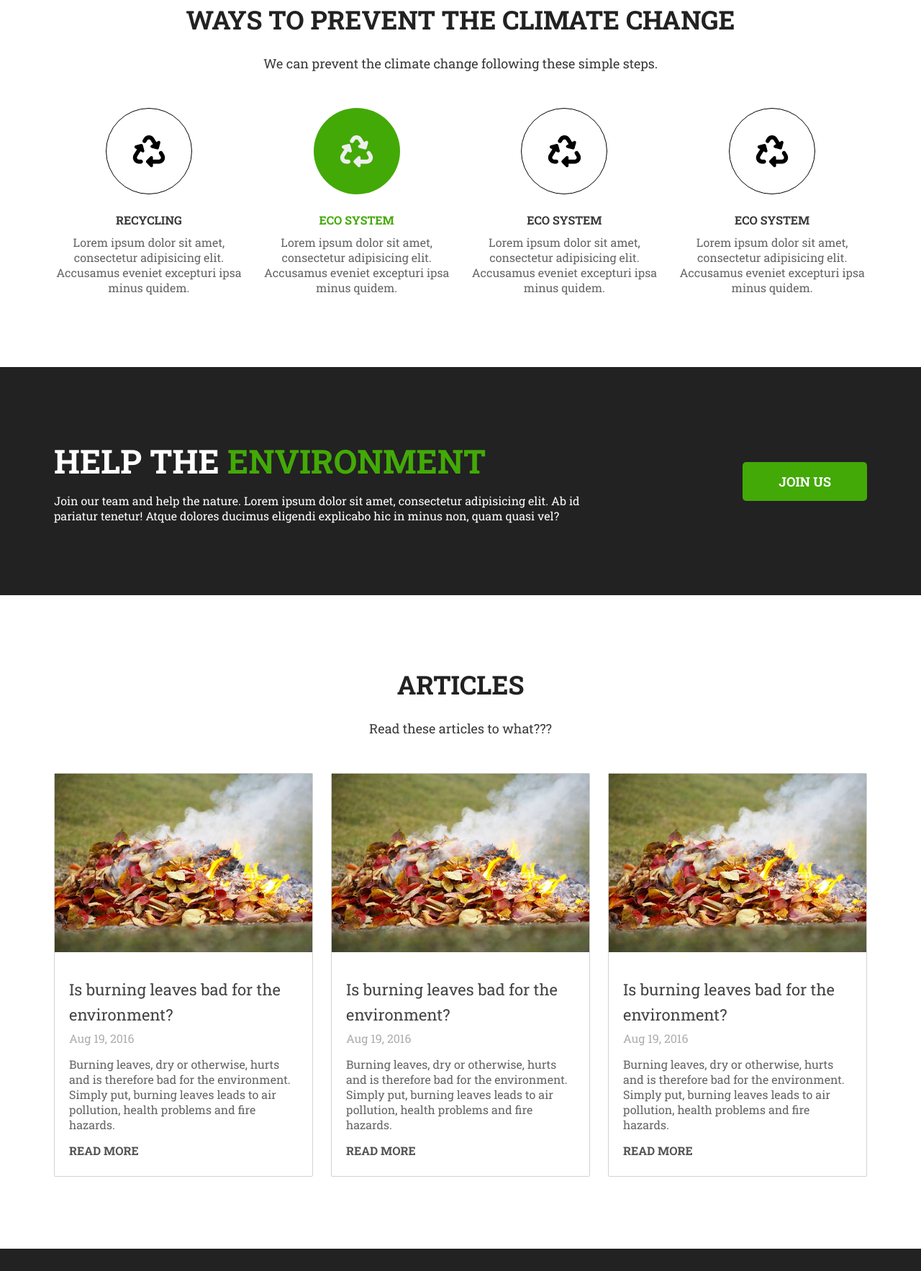
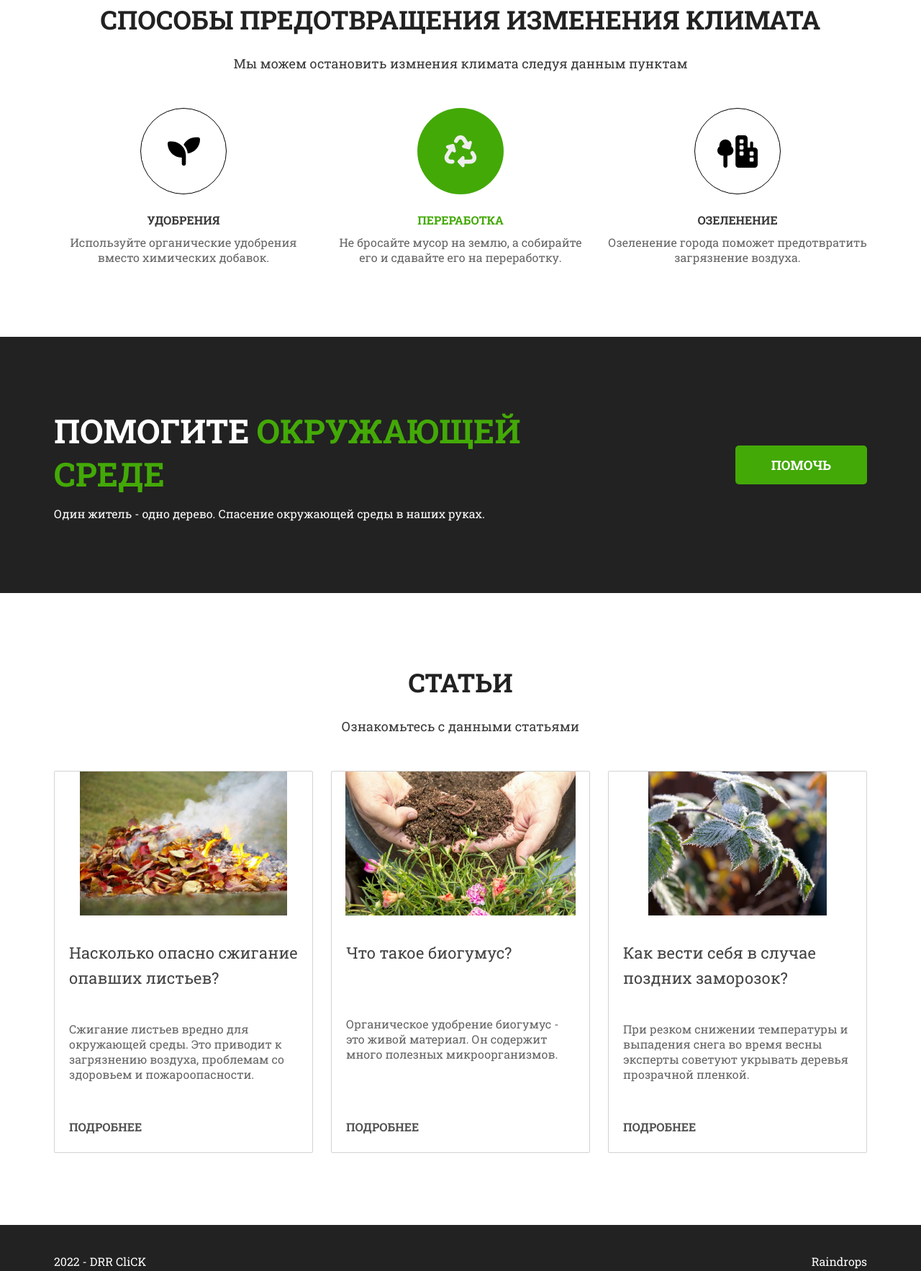
Before and after one commit to cerealexperiments/climate-landing, a plain HTML site: page index.html in a window 1280 px wide. Shown: the part 945-2711 px from the top of the page at 72% size. Drawn offline with Linux system fonts and the light colour scheme.

Commit message:
Add files via upload

```diff
--- a/index.html
+++ b/index.html
@@ -13,62 +13,46 @@
 </head>
 <body>
     <header class="header">
-        <div class="wrapper header__wrapper"><h1 class="header__logo">Climate</h1>
-            <nav class="navigation">
-                <p class="navigation__link">Prevent</p>
-                <p class="navigation__link">Something</p>
-            </nav>
+        <div class="wrapper header__wrapper"><h1 class="header__logo">CliCK</h1>
         </div>
     </header>
     <section class="hero">
         <div class="wrapper hero__wrapper">
             <h2 class="hero__heading">
-                <span class="hero__separate">Prevent</span> the climate change
+                <span class="hero__separate">Предотвращение</span>изменения климата
             </h2>
-            <p class="hero__text">Lorem ipsum dolor sit amet, consectetur adipisicing elit.</p>
+            <p class="hero__text">Что делать при измнении климата</p>
         </div>
     </section>
 
     <section class="prevent">
         <div class="wrapper prevent__wrapper"><h3 class="subheading prevent__subheading">
-            Ways to prevent the climate change
+            Способы предотвращения изменения климата
         </h3>
-            <p class="prevent__text">We can prevent the climate change following these simple steps.</p>
+            <p class="prevent__text">Мы можем остановить измнения климата следуя данным пунктам</p>
             <div class="steps">
                 <div class="step">
                     <div class="step__icon-box">
-                        <img src="img/recycle.svg" alt="step icon" class="step__icon">
+                        <img src="img/seedling.svg" alt="step icon" class="step__icon">
                     </div>
-                    <p class="step__title">Recycling</p>
-                    <div class="step__description">Lorem ipsum dolor sit amet, consectetur adipisicing elit. Accusamus
-                        eveniet excepturi ipsa minus quidem.
+                    <p class="step__title">Удобрения</p>
+                    <div class="step__description">Используйте органические удобрения вместо химических добавок.
                     </div>
                 </div>
                 <div class="step step--active">
                     <div class="step__icon-box">
                         <img src="img/recycle.svg" alt="step icon" class="step__icon">
                     </div>
-                    <p class="step__title">Eco system</p>
-                    <div class="step__description">Lorem ipsum dolor sit amet, consectetur adipisicing elit. Accusamus
-                        eveniet excepturi ipsa minus quidem.
+                    <p class="step__title">Переработка</p>
+                    <div class="step__description">Не бросайте мусор на землю, а собирайте его и сдавайте его на переработку.
                     </div>
                 </div>
                 <div class="step">
                     <div class="step__icon-box">
-                        <img src="img/recycle.svg" alt="step icon" class="step__icon">
+                        <img src="img/tree.svg" alt="step icon" class="step__icon">
                     </div>
-                    <p class="step__title">Eco system</p>
-                    <div class="step__description">Lorem ipsum dolor sit amet, consectetur adipisicing elit. Accusamus
-                        eveniet excepturi ipsa minus quidem.
-                    </div>
-                </div>
-                <div class="step">
-                    <div class="step__icon-box">
-                        <img src="img/recycle.svg" alt="step icon" class="step__icon">
-                    </div>
-                    <p class="step__title">Eco system</p>
-                    <div class="step__description">Lorem ipsum dolor sit amet, consectetur adipisicing elit. Accusamus
-                        eveniet excepturi ipsa minus quidem.
+                    <p class="step__title">Озеленение</p>
+                    <div class="step__description">Озеленение города поможет предотвратить загрязнение воздуха.
                     </div>
                 </div>
             </div>
@@ -78,46 +62,42 @@
     <section class="help">
         <div class="wrapper help__wrapper">
             <div class="help__content">
-                <h3 class="help__heading">Help the <span class="highlighted">environment</span></h3>
-                <p class="help__text">Join our team and help the nature. Lorem ipsum dolor sit amet, consectetur
-                    adipisicing elit. Ab id pariatur tenetur! Atque dolores ducimus eligendi explicabo hic in minus non, quam quasi vel?</p>
+                <h3 class="help__heading">Помогите<span class="highlighted">окружающей среде</span></h3>
+                <p class="help__text">Один житель - одно дерево. Спасение окружающей среды в наших руках. </p>
             </div>
-            <a href="#" class="button help__button">Join us</a>
+            <a href="#" class="button help__button">помочь</a>
         </div>
     </section>
 
     <section class="articles">
         <div class="wrapper articles__wrapper">
-            <h3 class="subheading articles__subheading">articles</h3>
-            <p class="articles__text">Read these articles to what???</p>
+            <h3 class="subheading articles__subheading">Статьи</h3>
+            <p class="articles__text">Ознакомьтесь с данными статьями</p>
             <div class="articles__content">
                 <div class="article">
                     <img src="img/burning-leaves.jpg" alt="article image" class="article__image">
                     <div class="article__body">
-                        <p class="article__title">Is burning leaves bad for the environment?</p>
-                        <p class="article__date">Aug 19, 2016</p>
-                        <p class="article__text">Burning leaves, dry or otherwise, hurts and is therefore bad for the environment. Simply put, burning leaves leads to air pollution, health problems and fire hazards.
+                        <p class="article__title">Насколько опасно сжигание опавших листьев?</p>
+                        <p class="article__text">Сжигание листьев вредно для окружающей среды. Это приводит к загрязнению воздуха, проблемам со здоровьем и пожароопасности.
                         </p>
-                        <a href="#" class="button button--colorless">read more</a>
+                        <a href="https://www.conserve-energy-future.com/burning-leaves-bad-for-environment.php" class="button button--colorless">подробнее</a>
                     </div>
                 </div>
                 <div class="article">
-                    <img src="img/burning-leaves.jpg" alt="article image" class="article__image">
+                    <img src="img/rr.jpg" alt="article image" class="article__image">
                     <div class="article__body">
-                        <p class="article__title">Is burning leaves bad for the environment?</p>
-                        <p class="article__date">Aug 19, 2016</p>
-                        <p class="article__text">Burning leaves, dry or otherwise, hurts and is therefore bad for the environment. Simply put, burning leaves leads to air pollution, health problems and fire hazards.
+                        <p class="article__title">Что такое биогумус?</p>
+                        <p class="article__text">Органическое удобрение биогумус - это живой материал. Он содержит много полезных микроорганизмов.
                         </p>
-                        <a href="#" class="button button--colorless">read more</a>
+                        <a href="https://cyberleninka.ru/article/n/biogumus-rezerv-povysheniya-effektivnosti-selskogo-hozyaystva" class="button button--colorless">подробнее</a>
                     </div>
                 </div>
                 <div class="article">
-                    <img src="img/burning-leaves.jpg" alt="article image" class="article__image">
+                    <img src="img/freeze.jpeg" alt="article image" class="article__image">
                     <div class="article__body">
-                        <p class="article__title">Is burning leaves bad for the environment?</p>
-                        <p class="article__date">Aug 19, 2016</p>
-                        <p class="article__text">Burning leaves, dry or otherwise, hurts and is therefore bad for the environment. Simply put, burning leaves leads to air pollution, health problems and fire hazards.</p>
-                        <a href="#" class="button button--colorless">read more</a>
+                        <p class="article__title">Как вести себя в случае поздних заморозок?</p>
+                        <p class="article__text">При резком снижении температуры и выпадения снега во время весны эксперты советуют укрывать деревья прозрачной пленкой.</p>
+                        <a href="https://www.kp.ru/family/sad-i-ogorod/zamorozki-vesnoj/" class="button button--colorless article__button">подробнее</a>
                     </div>
                 </div>
             </div>
@@ -126,8 +106,8 @@
 
     <footer class="footer">
         <div class="wrapper footer__wrapper">
-            <p class="footer__element">2022 - DRR click "hackathon"? what??</p>
-            <p class="footer__element">raindrops</p>
+            <p class="footer__element">2022 - DRR CliCK</p>
+            <p class="footer__element">Raindrops</p>
         </div>
     </footer>
 </body>
--- a/style.css
+++ b/style.css
@@ -104,6 +104,7 @@ body {
 }
 .step {
   display: flex;
+  flex: 1;
   flex-direction: column;
   align-items: center;
 }
@@ -157,6 +158,9 @@ body {
   font-size: 46px;
   padding-bottom: 15px;
 }
+.highlighted {
+  padding-left: 10px;
+}
 .help__content {
   max-width: 70%;
 }
@@ -180,14 +184,21 @@ body {
 .article {
   border: 1px solid #d1d3d1;
   border-radius: 2px;
+  flex: 1;
 }
 .article__image {
   max-width: 375px;
+  max-height: 200px;
+
   width: 100%;
   object-fit: contain;
 }
 .article__body {
   padding: 30px 20px 25px 20px;
+  height: 325px;
+  display: flex;
+  flex-direction: column;
+  justify-content: space-between;
 }
 .article__title {
   font-size: 22px;
@@ -202,6 +213,9 @@ body {
 .article__text {
   color: #646464;
   padding-bottom: 15px;
+}
+.article__button {
+
 }
 
 .footer {
```
Also changed, not shown: img/freeze.jpeg (added), img/rr.jpg (added), img/seedling.svg (added), img/tree.svg (added).
